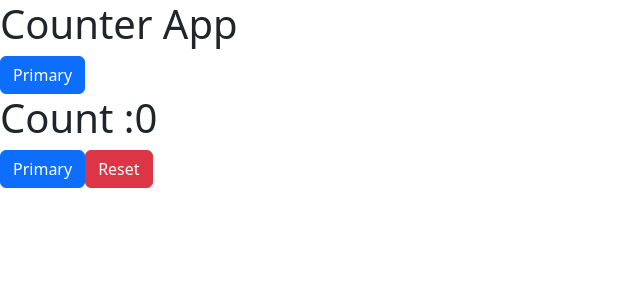
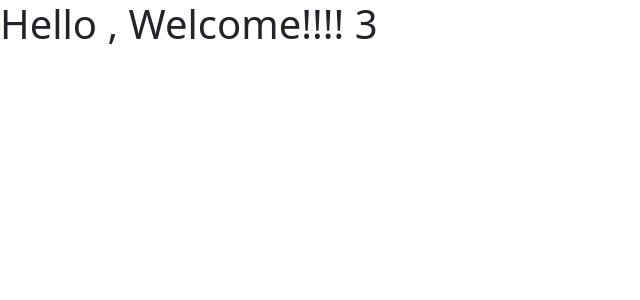
Before and after one commit to Viplovesana/Practice-react-js, a React (Vite) app: page / in a window 1280 px wide. Shown: the top 300 px of the page, without its empty margins (0-640 px from the left). Built offline with nearby package versions, Linux system fonts and the light colour scheme.

Commit message:
new coomit

```diff
--- a/src/App.jsx
+++ b/src/App.jsx
@@ -633,32 +633,57 @@
 //......***lets creat counter App **............////
 
 
-import { useState } from "react";
-import Button from 'react-bootstrap/Button';
+// import { useState } from "react";
+// import Button from 'react-bootstrap/Button';
 
-const App=()=>{
+// const App=()=>{
+// const[count,setCount]=useState(0)
+// const myInc=()=>{
+//   setCount(count+1)
+// }
+// const myDec=()=>{
+//   if(count<1){
+//     alert(' count not less then zero')
+//   }
+//   else
+//   {setCount(count-1)}
+
+// }
+//   return (
+//     <>
+
+//     <h1>Counter App</h1>
+//     <Button variant="primary" onClick={myInc}>Primary</Button>
+//     <h1>Count :{count}</h1>
+//     <Button variant="primary" onClick={myDec}>Primary</Button>
+//     <Button variant="danger" onClick={()=>{setCount(0)}}>Reset</Button>
+
+//     </>
+//   )
+// }
+// export default App;
+
+
+//..........******useeffect count handling.....................**************>>>>>>>>>>>>>>>>>>>>>>
+import { useState,useEffect } from "react";
+
+const App = ()=>{
+
 const[count,setCount]=useState(0)
-const myInc=()=>{
-  setCount(count+1)
-}
-const myDec=()=>{
-  if(count<1){
-    alert(' count not less then zero')
-  }
-  else
-  {setCount(count-1)}
 
-}
-  return (
-    <>
+useEffect(()=>{
+    setTimeout(() => {
+        setCount(count+1)
+    },2000);
 
-    <h1>Counter App</h1>
-    <Button variant="primary" onClick={myInc}>Primary</Button>
-    <h1>Count :{count}</h1>
-    <Button variant="primary" onClick={myDec}>Primary</Button>
-    <Button variant="danger" onClick={()=>{setCount(0)}}>Reset</Button>
 
-    </>
-  )
-}
+})
+
+    return(
+
+        <>
+        <h1>Hello , Welcome!!!! {count}</h1>
+        </>
+    );
+};
 export default App;
```
